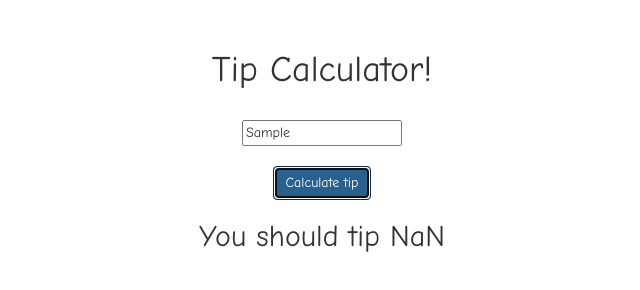
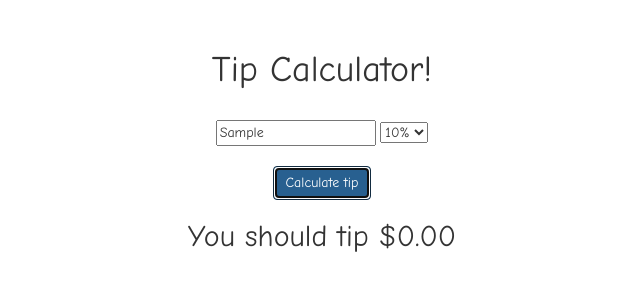
Before and after one commit to brandon932/javascript-tip-calculator, a plain HTML site: page index.html in a window 1280 px wide. Both pictures are taken after typing "Sample" into the empty fields and a click on the input "Calculate tip". Shown: the whole page, without its empty margins (318-958 px from the left). Drawn offline with nearby package versions, Linux system fonts and the light colour scheme.

Commit message:
added option drop down and regex to take the bill num from a string

```diff
--- a/index.html
+++ b/index.html
@@ -14,10 +14,18 @@
           <h1>Tip Calculator!</h1>
           <br>
           <input id="bill" type="text" name="name" value="" placeholder="amount of bill...">
+          <select class="tipValue" >
+            <option placeholder="how much"= value=".10">10%</option>
+            <option value=".15">15%</option>
+            <option value=".20">20%</option>
+          </select>
           <br>
           <br>
           <input class="btn btn-primary" type="submit" name="name" value="Calculate tip">
+
+
         </form>
+
     <!-- </div> -->
     <div class="tipAmt">
 
--- a/js/main.js
+++ b/js/main.js
@@ -4,8 +4,10 @@ $(document).on('ready', function() {
   $(".btn").on("click",function(e){
   e.preventDefault();
   var bill = $("#bill").val();
-  var tipAmnt = 0.20;
-  var tip = $("#bill").val() * tipAmnt;
-  $(".tipAmt").html('<h2>You should tip '+tip.toFixed(2) +'</h2>');
+  var  billNum = bill.replace(/[^0-9\.]+/g,'');
+  console.log(billNum);
+  var tipAmnt = $(".tipValue").val();
+  var tip =  billNum * tipAmnt;
+  $(".tipAmt").html('<h2>You should tip $'+tip.toFixed(2) +'</h2>');
   });
 });
```
